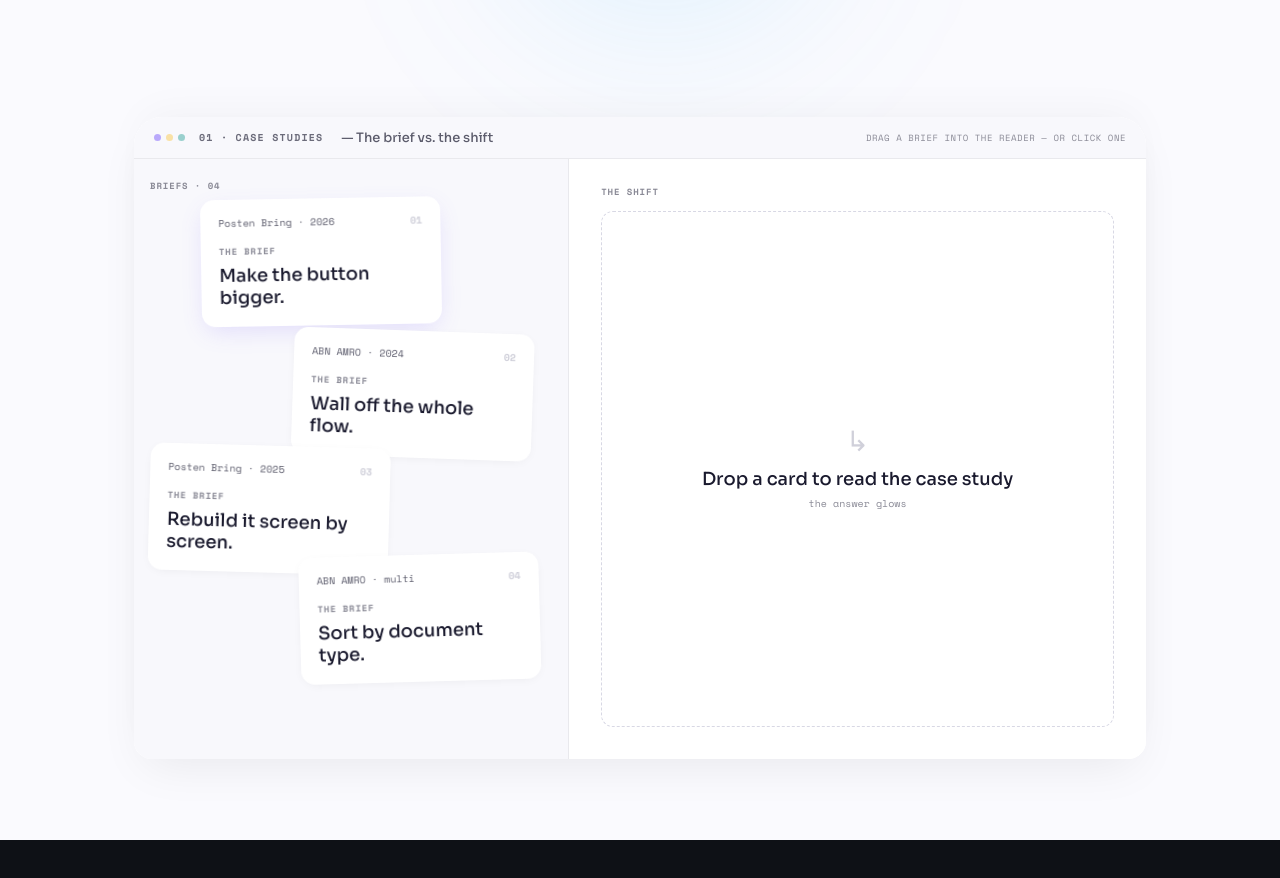
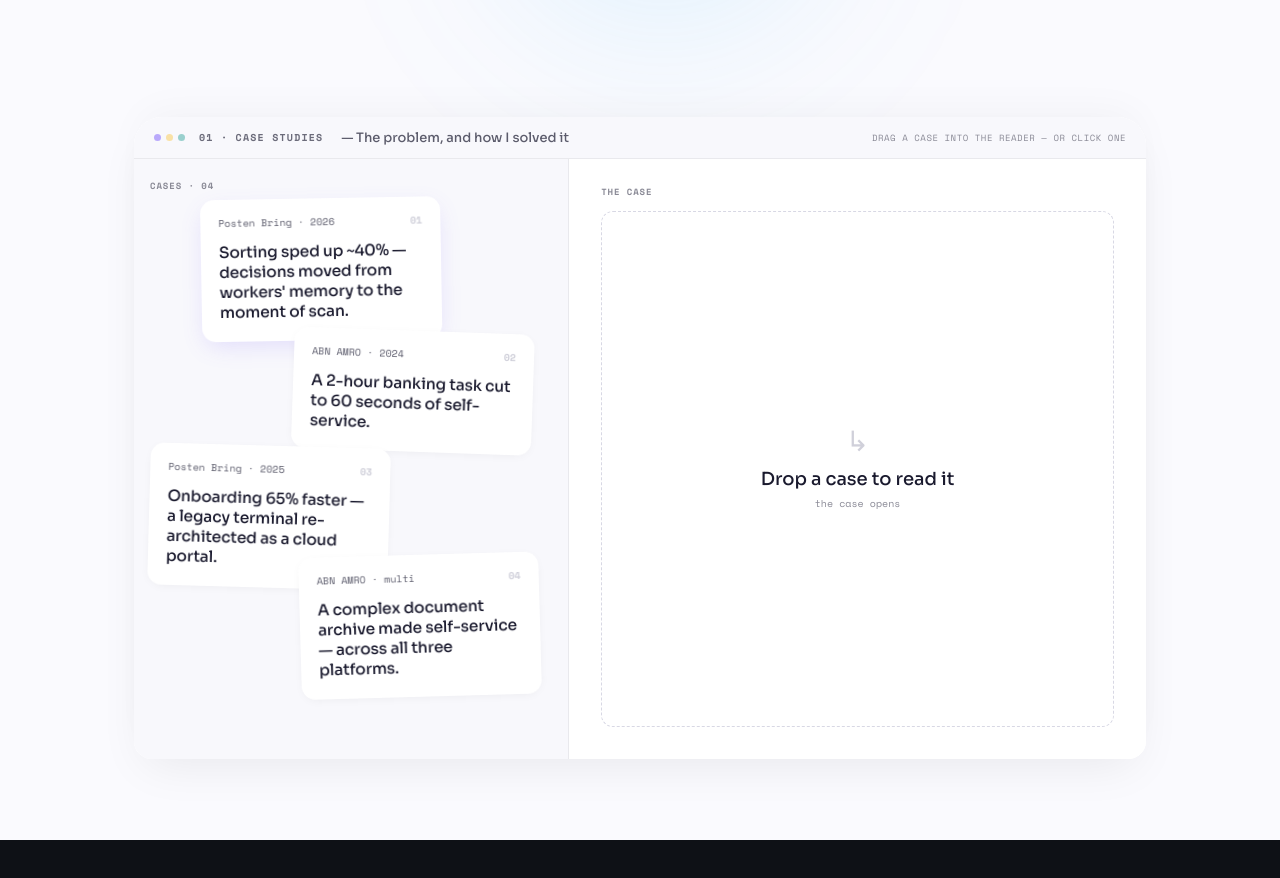
Before and after one commit to ykshettydesign/YKShetty-portfolio, a React (Vite) app: page / in a window 1280 px wide. Shown: the part 740-1618 px from the top of the page. Built offline with nearby package versions, Linux system fonts and the light colour scheme.

Commit message:
card pannel

```diff
--- a/src/components/CaseReader.jsx
+++ b/src/components/CaseReader.jsx
@@ -1,74 +1,53 @@
 import React from 'react'
 
 const mono = { fontFamily: 'var(--font-mono)' }
+const label = {
+  ...mono,
+  fontSize: 9,
+  fontWeight: 700,
+  letterSpacing: '0.09em',
+  textTransform: 'uppercase',
+  marginBottom: 7,
+}
 
 /**
- * The "reader" content for a single active case study. The reframe
- * animation (see playReframe) targets [data-obvious]/[data-strike]/
- * [data-insight] once this mounts for a given case.
+ * The "reader" content for a single active case study: a clean
+ * Problem → How I solved it → Results read, with a cover image on top.
+ * The whole block fades in (owned by the parent's opacity transition) — no
+ * strike-out gimmick.
  */
 export default function CaseReader({ study }) {
   if (!study) return null
   return (
     <div data-detail={study.id}>
-      <div style={{ ...mono, fontSize: 9, letterSpacing: '0.08em', textTransform: 'uppercase', color: 'var(--text-tertiary)', marginBottom: 22 }}>
+      {/* cover — real image when present, neutral placeholder otherwise */}
+      {study.cover ? (
+        <img src={study.cover} alt={`${study.id} cover`} className="case-cover" />
+      ) : (
+        <div className="case-cover case-cover--placeholder" aria-hidden="true">
+          <span>Cover image</span>
+        </div>
+      )}
+
+      <div style={{ ...mono, fontSize: 9, letterSpacing: '0.08em', textTransform: 'uppercase', color: 'var(--text-tertiary)', margin: '20px 0 22px' }}>
         {study.metaLong}
       </div>
 
-      <div style={{ ...mono, fontSize: 9, fontWeight: 700, letterSpacing: '0.09em', textTransform: 'uppercase', color: 'var(--text-muted)', marginBottom: 7 }}>
-        The brief
-      </div>
-      <div
-        data-obvious=""
-        style={{
-          position: 'relative',
-          display: 'inline-block',
-          fontFamily: 'var(--font-display)',
-          fontSize: 'clamp(18px,2.2vw,26px)',
-          fontWeight: 400,
-          lineHeight: 1.15,
-          color: 'var(--text-secondary)',
-        }}
-      >
-        {study.brief}
-        <span
-          data-strike=""
-          style={{
-            position: 'absolute',
-            left: -1,
-            right: -1,
-            top: '53%',
-            height: 2,
-            background: 'var(--accent)',
-            transform: 'scaleX(0)',
-            transformOrigin: 'left',
-          }}
-        />
-      </div>
+      <div style={{ ...label, color: 'var(--text-muted)' }}>The problem</div>
+      <p style={{ fontFamily: 'var(--font-display)', fontSize: 'clamp(17px,2vw,22px)', fontWeight: 400, lineHeight: 1.25, color: 'var(--text-secondary)', margin: 0 }}>
+        {study.problem}
+      </p>
 
-      <div style={{ ...mono, fontSize: 9, fontWeight: 700, letterSpacing: '0.09em', textTransform: 'uppercase', color: 'var(--accent)', margin: '20px 0 6px' }}>
-        The shift
-      </div>
-      <div
-        data-insight=""
-        style={{
-          fontFamily: 'var(--font-display)',
-          fontSize: 'clamp(20px,2.4vw,28px)',
-          fontWeight: 600,
-          lineHeight: 1.15,
-          letterSpacing: '-0.02em',
-          color: 'var(--text-primary)',
-          opacity: 0,
-        }}
-      >
-        {study.insight}
-      </div>
-
-      <p style={{ fontFamily: 'var(--font-body)', fontSize: 14.5, lineHeight: 1.7, color: 'var(--text-body)', margin: '20px 0 0', maxWidth: '50ch' }}>
+      <div style={{ ...label, color: 'var(--accent)', margin: '22px 0 6px' }}>How I solved it</div>
+      <p style={{ fontFamily: 'var(--font-display)', fontSize: 'clamp(19px,2.3vw,26px)', fontWeight: 600, lineHeight: 1.18, letterSpacing: '-0.02em', color: 'var(--text-primary)', margin: 0 }}>
+        {study.solution}
+      </p>
+      <p style={{ fontFamily: 'var(--font-body)', fontSize: 14.5, lineHeight: 1.7, color: 'var(--text-body)', margin: '14px 0 0', maxWidth: '52ch' }}>
         {study.body}
       </p>
 
-      <div style={{ display: 'flex', gap: 44, margin: '24px 0' }}>
+      <div style={{ ...label, color: 'var(--text-muted)', margin: '24px 0 10px' }}>Results</div>
+      <div style={{ display: 'flex', gap: 44, marginBottom: 26 }}>
         {study.stats.map((s) => (
           <div key={s.label}>
             <div style={{ fontFamily: 'var(--font-display)', fontSize: 'clamp(24px,3vw,34px)', fontWeight: 600, color: 'var(--accent)' }}>
--- a/src/components/MobileCaseCards.jsx
+++ b/src/components/MobileCaseCards.jsx
@@ -44,13 +44,14 @@ export default function MobileCaseCards() {
                 <div
                   style={{
                     fontFamily: 'var(--font-display)',
-                    fontSize: 18,
+                    fontSize: 16,
                     fontWeight: 500,
-                    lineHeight: 1.2,
+                    lineHeight: 1.3,
+                    letterSpacing: '-0.01em',
                     color: 'var(--text-primary)',
                   }}
                 >
-                  {c.brief}
+                  {c.card}
                 </div>
               </div>
               <div style={{ fontSize: 22, color: 'var(--text-tertiary)', flex: 'none', marginLeft: 16 }}>
@@ -61,33 +62,35 @@ export default function MobileCaseCards() {
             {expanded && (
               <div style={{ padding: '0 20px 22px', borderTop: '1px solid var(--border-subtle)' }}>
                 <div style={{ paddingTop: 18 }}>
-                  <div
-                    style={{
-                      fontFamily: 'var(--font-body)',
-                      fontSize: 16,
-                      color: 'var(--text-tertiary)',
-                      textDecoration: 'line-through',
-                      textDecorationColor: 'var(--accent)',
-                    }}
-                  >
-                    {c.brief}
+                  {c.cover ? (
+                    <img src={c.cover} alt={`${c.id} cover`} className="case-cover" />
+                  ) : (
+                    <div className="case-cover case-cover--placeholder" aria-hidden="true">
+                      <span>Cover image</span>
+                    </div>
+                  )}
+                  <div style={{ ...mono, fontSize: 9, fontWeight: 700, letterSpacing: '0.09em', textTransform: 'uppercase', color: 'var(--text-muted)', margin: '16px 0 5px' }}>
+                    The problem
+                  </div>
+                  <div style={{ fontFamily: 'var(--font-display)', fontSize: 16, fontWeight: 400, lineHeight: 1.25, color: 'var(--text-secondary)' }}>
+                    {c.problem}
                   </div>
                   <div style={{ ...mono, fontSize: 9, fontWeight: 700, letterSpacing: '0.09em', textTransform: 'uppercase', color: 'var(--accent)', margin: '16px 0 5px' }}>
-                    The shift
+                    How I solved it
                   </div>
                   <div
                     style={{
                       fontFamily: 'var(--font-display)',
-                      fontSize: 20,
+                      fontSize: 19,
                       fontWeight: 600,
-                      lineHeight: 1.15,
+                      lineHeight: 1.18,
                       letterSpacing: '-0.02em',
                       color: 'var(--text-primary)',
                     }}
                   >
-                    {c.insight}
+                    {c.solution}
                   </div>
-                  <p style={{ fontFamily: 'var(--font-body)', fontSize: 14, lineHeight: 1.65, color: 'var(--text-body)', margin: '16px 0 0' }}>
+                  <p style={{ fontFamily: 'var(--font-body)', fontSize: 14, lineHeight: 1.65, color: 'var(--text-body)', margin: '14px 0 0' }}>
                     {c.body}
                   </p>
                   <div style={{ display: 'flex', gap: 32, margin: '20px 0 18px' }}>
--- a/src/components/Work.jsx
+++ b/src/components/Work.jsx
@@ -1,6 +1,6 @@
-import React, { useEffect, useRef } from 'react'
+import React, { useRef } from 'react'
 import { caseStudies } from '../data/content'
-import { useDragBoard, playReframe } from '../hooks/useDragBoard'
+import { useDragBoard } from '../hooks/useDragBoard'
 import MobileCaseCards from './MobileCaseCards'
 import CaseReader from './CaseReader'
 
@@ -42,16 +42,6 @@ export default function Work() {
 
   const activeStudy = caseStudies.find((c) => c.id === active) || null
 
-  // Run the reframe reveal whenever a new case becomes active.
-  useEffect(() => {
-    if (!active) return undefined
-    const t = setTimeout(() => {
-      const block = detailRef.current?.querySelector(`[data-detail="${active}"]`)
-      playReframe(block)
-    }, 180)
-    return () => clearTimeout(t)
-  }, [active])
-
   return (
     <section id="work" style={{ position: 'relative', zIndex: 10, marginTop: '-100vh' }}>
       <div style={{ maxWidth: 1100, margin: '0 auto', padding: '0 clamp(22px,5vw,44px) 81px' }}>
@@ -88,11 +78,11 @@ export default function Work() {
                 01 · Case studies
               </div>
               <div style={{ fontFamily: 'var(--font-display)', fontSize: 13, fontWeight: 500, color: 'var(--text-secondary)', marginLeft: 4 }}>
-                — The brief vs. the shift
+                — The problem, and how I solved it
               </div>
             </div>
             <div style={{ ...mono, fontSize: 9, letterSpacing: '0.06em', textTransform: 'uppercase', color: 'var(--text-muted)' }}>
-              <span className="drag-desktop">Drag a brief into the reader — or click one</span>
+              <span className="drag-desktop">Drag a case into the reader — or click one</span>
               <span className="drag-mobile" style={{ display: 'none' }}>Tap a card to open</span>
             </div>
           </div>
@@ -123,19 +113,16 @@ export default function Work() {
               }}
             >
               <div style={{ ...mono, fontSize: 9, fontWeight: 700, letterSpacing: '0.1em', textTransform: 'uppercase', color: 'var(--text-muted)' }}>
-                Briefs · 04
+                Cases · 04
               </div>
               {caseStudies.map((c, i) => (
                 <div key={c.id} ref={setCardRefs[i]} data-card={c.id} style={cardBase}>
-                  <div style={{ display: 'flex', justifyContent: 'space-between', alignItems: 'center', marginBottom: 14, ...mono, fontSize: 10, color: 'var(--text-secondary)' }}>
+                  <div style={{ display: 'flex', justifyContent: 'space-between', alignItems: 'center', marginBottom: 12, ...mono, fontSize: 10, color: 'var(--text-secondary)' }}>
                     <span>{c.meta}</span>
                     <span style={{ fontWeight: 700, color: 'var(--border-fade)' }}>{c.index}</span>
                   </div>
-                  <div style={{ ...mono, fontSize: 9, fontWeight: 700, letterSpacing: '0.09em', textTransform: 'uppercase', color: 'var(--text-muted)', marginBottom: 8 }}>
-                    The brief
-                  </div>
-                  <div style={{ fontFamily: 'var(--font-display)', fontSize: 18, fontWeight: 500, lineHeight: 1.2, color: 'var(--text-primary)' }}>
-                    {c.brief}
+                  <div style={{ fontFamily: 'var(--font-display)', fontSize: 15.5, fontWeight: 500, lineHeight: 1.3, letterSpacing: '-0.01em', color: 'var(--text-primary)' }}>
+                    {c.card}
                   </div>
                 </div>
               ))}
@@ -147,7 +134,7 @@ export default function Work() {
               style={{ position: 'relative', padding: '26px 32px 32px', background: 'var(--bg-surface)', transition: 'background .25s' }}
             >
               <div style={{ ...mono, fontSize: 9, fontWeight: 700, letterSpacing: '0.1em', textTransform: 'uppercase', color: 'var(--text-muted)' }}>
-                The shift
+                The case
               </div>
 
               {/* empty state */}
@@ -171,12 +158,12 @@ export default function Work() {
                 <div style={{ fontSize: 28, lineHeight: 1, color: 'var(--border-fade)', fontWeight: 300 }}>↳</div>
                 <div style={{ textAlign: 'center' }}>
                   <div className="drop-desktop" style={{ fontFamily: 'var(--font-display)', fontSize: 18, fontWeight: 500, color: 'var(--text-primary)' }}>
-                    Drop a card to read the case study
+                    Drop a case to read it
                   </div>
                   <div className="drop-mobile" style={{ display: 'none', fontFamily: 'var(--font-display)', fontSize: 18, fontWeight: 500, color: 'var(--text-primary)' }}>
                     Tap a card to open
                   </div>
-                  <div style={{ ...mono, fontSize: 10, color: 'var(--text-muted)', marginTop: 6 }}>the answer glows</div>
+                  <div style={{ ...mono, fontSize: 10, color: 'var(--text-muted)', marginTop: 6 }}>the case opens</div>
                 </div>
               </div>
 
--- a/src/data/content.js
+++ b/src/data/content.js
@@ -39,6 +39,8 @@ export const caseStudies = [
     meta: 'Posten Bring · 2026',
     metaLong: '01 · Posten Bring · Oslo · 2026 · SwiftSort',
     brief: 'Make the button bigger.',
+    card: "Sorting sped up ~40% — decisions moved from workers' memory to the moment of scan.",
+    cover: null, // neutral placeholder until a real cover image is dropped in
     insight: "Delete touch — the scanner's already on their hand.",
     problem: 'Sorting decisions lived in workers’ heads, so every new hire needed weeks to get up to speed.',
     solution: 'Replaced memory with real-time, system-guided sorting — zero touch, no new hardware.',
@@ -57,6 +59,8 @@ export const caseStudies = [
     meta: 'ABN AMRO · 2024',
     metaLong: '02 · ABN AMRO · Neuflize OBC · 2024',
     brief: 'Wall off the whole flow.',
+    card: 'A 2-hour banking task cut to 60 seconds of self-service.',
+    cover: null, // neutral placeholder until a real cover image is dropped in
     insight: 'Gate only the destructive action.',
     problem: 'Clients waited two hours on the phone just to block a lost card, and compliance wanted a login on everything.',
     solution: 'Added authentication only where the real risk was — browsing stays free, blocking takes seconds.',
@@ -75,6 +79,8 @@ export const caseStudies = [
     meta: 'Posten Bring · 2025',
     metaLong: '03 · Posten Bring · Oslo · 2025',
     brief: 'Rebuild it screen by screen.',
+    card: 'Onboarding 65% faster — a legacy terminal re-architected as a cloud portal.',
+    cover: null, // neutral placeholder until a real cover image is dropped in
     insight: 'Map the system first, then design the shared frame.',
     problem: 'A legacy desktop terminal chained managers to one location and took weeks to learn.',
     solution: 'Mapped the system first, then built one shared portal — now reused across the whole Nordic suite.',
@@ -93,6 +99,8 @@ export const caseStudies = [
     meta: 'ABN AMRO · multi',
     metaLong: '04 · ABN AMRO · iOS · Android · Web',
     brief: 'Sort by document type.',
+    card: 'A complex document archive made self-service — across all three platforms.',
+    cover: null, // neutral placeholder until a real cover image is dropped in
     insight: "Organise by life event — the client's mental model.",
     problem: 'Clients needed their banker to find every document, because files were sorted the bank’s way, not theirs.',
     solution: 'Reorganised around life events — the way clients actually think — so they self-serve.',
```
Also changed, not shown: src/styles/global.css (+21 -0 lines), 2 other files (tests, documents, lock files or other folders).
